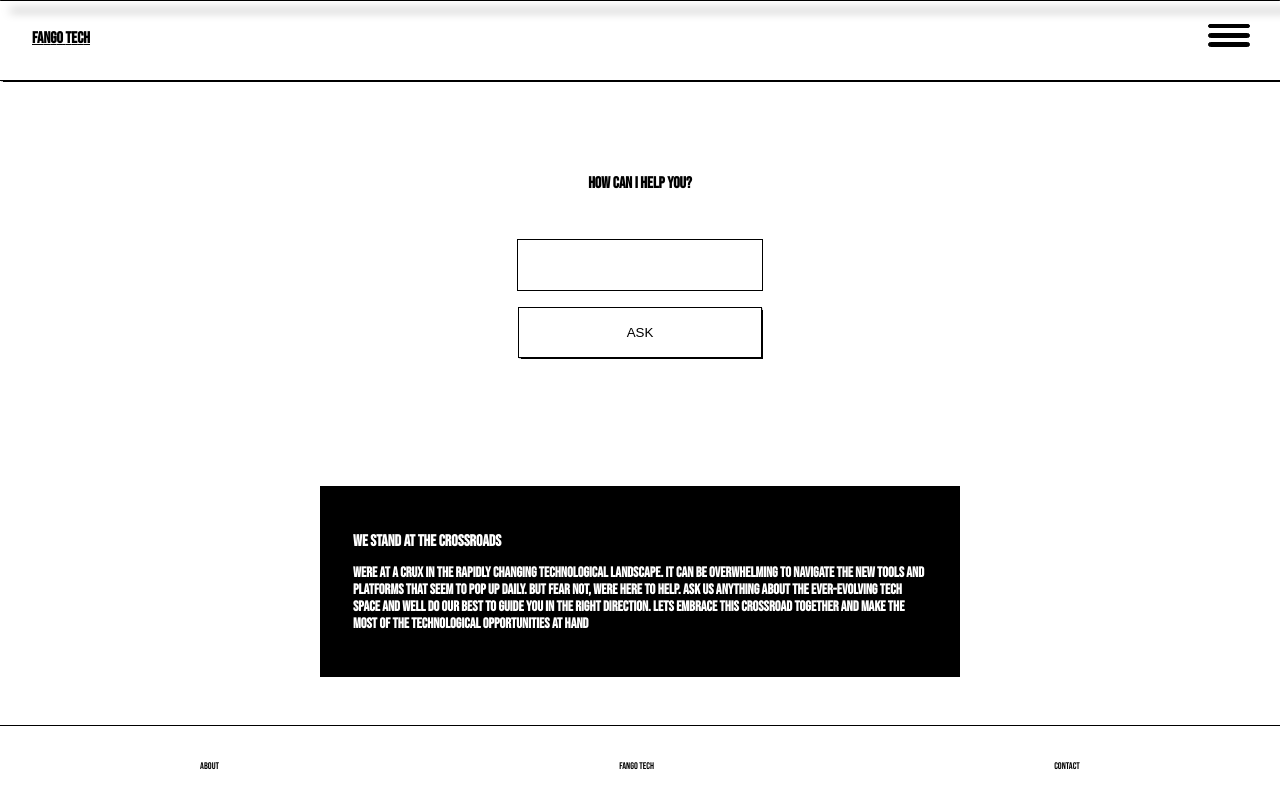
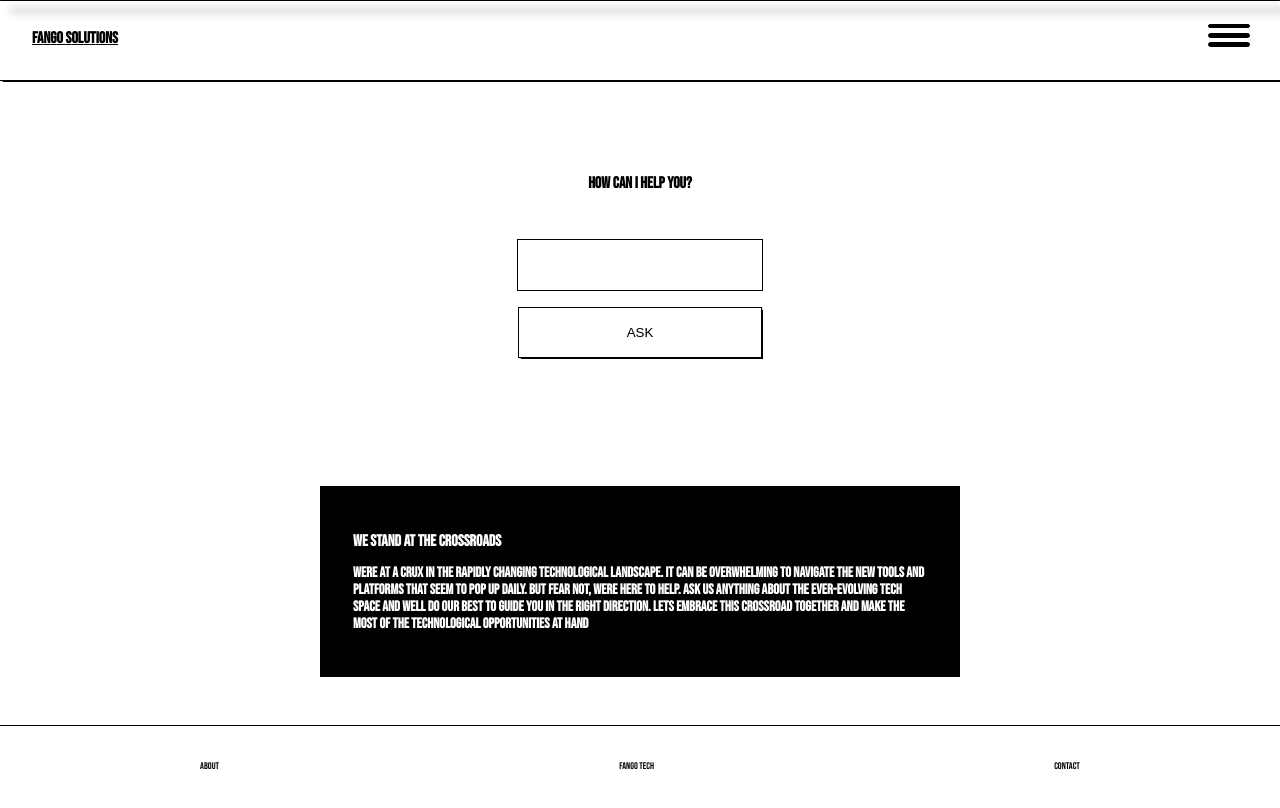
Before and after one commit to NilsFaelt/redefineing_the_world, a Next.js app: page /ask-me in a window 1280 px wide. Shown: the top 808 px of the page. Built offline with nearby package versions, Linux system fonts and the light colour scheme.

Commit message:
chenged name

```diff
--- a/components/Header/Header.component.tsx
+++ b/components/Header/Header.component.tsx
@@ -17,7 +17,7 @@ export const Header: FC = () => {
       {hideLogo ? null : (
         <TitleWrapper>
           <LinkStyle href={"/"}>
-            <TitleLetterByLetter size='small' text='FANGO TECH' />
+            <TitleLetterByLetter size='small' text='FANGO SOLUTIONS' />
           </LinkStyle>
         </TitleWrapper>
       )}
--- a/components/Home/Views/HomeView.component.tsx
+++ b/components/Home/Views/HomeView.component.tsx
@@ -27,7 +27,7 @@ export const HomeView = () => {
     <Container>
       <BlackInfoContainer>
         <TitleContainer>
-          <TitleLetterByLetter text='FANGO TECH' color='white' />
+          <TitleLetterByLetter text='FANGO SOLUTIONS' color='white' />
           <BlackTextInfoContainer>
             CREATES INNOVATIVE DESIGN AND SMART LOGIC TO COMBINE AND CREATE A
             UNIQUE EXPERIENCE.
--- a/styles/GlobalStyles.tsx
+++ b/styles/GlobalStyles.tsx
@@ -5,6 +5,6 @@ export const GlobalStyles = createGlobalStyle`
   body {
     margin: 0;
     padding: 0;
-    font-family: 'Bebas Neue', sans-serif;
+    font-family: Bebas Neue, sans-serif;
   }
 `;
```
